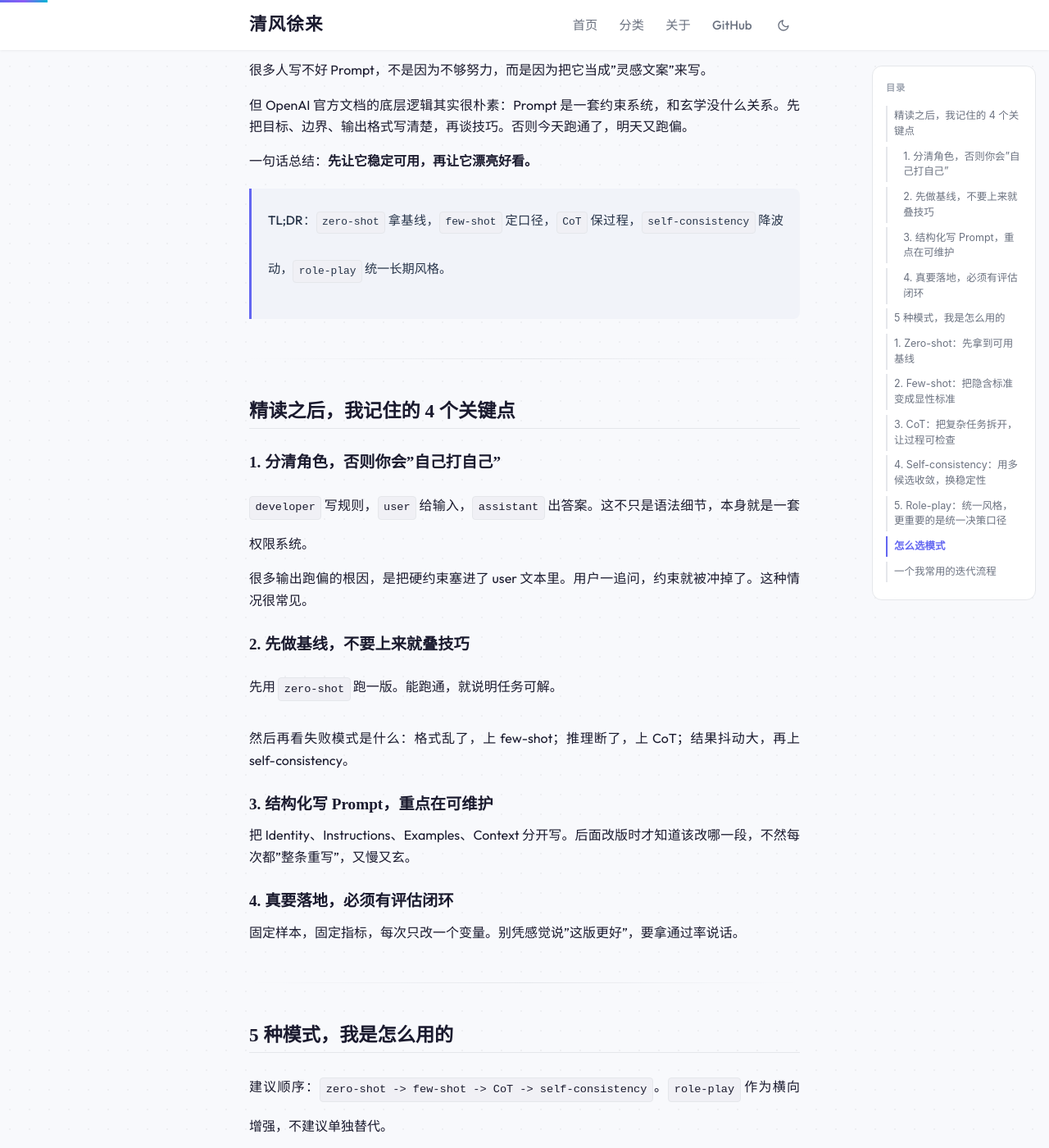
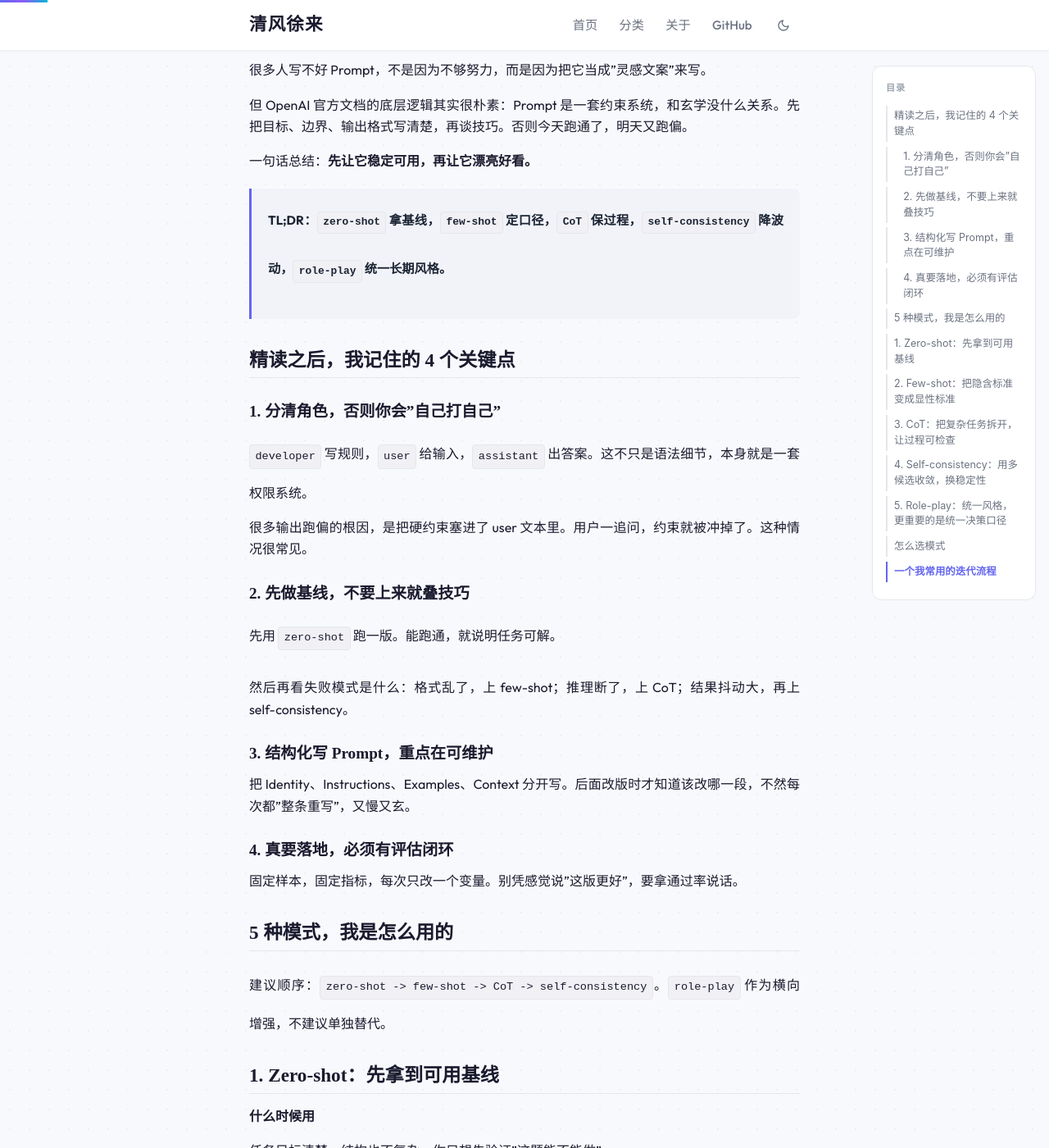
Before and after one commit to Asilencer/asilencer.github.io, a Jekyll site: the page built from _posts/2026-04-21-five-prompt-schema.md, in a window 1280 px wide and 1400 px high, scrolled down 291 px. Shown: the whole window at 82% size. Built offline with Jekyll 4.4.1, drawn with Linux system fonts in a browser that asks for light colours; some web fonts are replaced; comment, search, counter and statistics services are not loaded.

Commit message:
style: tighten post flow and improve quote contrast

```diff
--- a/_layouts/default.html
+++ b/_layouts/default.html
@@ -6,7 +6,7 @@
   <title>{% if page.title %}{{ page.title }} | {{ site.title }}{% else %}{{ site.title }}{% endif %}</title>
   <meta name="description" content="{{ page.excerpt | default: site.description | strip_html | truncate: 160 }}">
   {% seo %}
-  <link rel="stylesheet" href="{{ '/assets/css/style.css?v=21' | relative_url }}">
+  <link rel="stylesheet" href="{{ '/assets/css/style.css?v=22' | relative_url }}">
   <link rel="preconnect" href="https://fonts.googleapis.com">
   <link rel="preconnect" href="https://fonts.gstatic.com" crossorigin>
   <link href="https://fonts.googleapis.com/css2?family=Noto+Serif+SC:wght@400;600;700;900&family=Outfit:wght@400;500;700;800&family=LXGW+WenKai+Screen:wght@400;700&display=swap" rel="stylesheet">
--- a/assets/css/style.css
+++ b/assets/css/style.css
@@ -6,7 +6,7 @@
   --color-text: #1a1a2e;
   --color-text-secondary: #6b7280;
   --color-text-tertiary: #9ca3af;
-  --color-quote-text: #273449;
+  --color-quote-text: #1b2433;
   --color-primary: #6366f1;
   --color-primary-hover: #4f46e5;
   --color-primary-light: #a5b4fc;
@@ -79,7 +79,7 @@
   --color-text: #e2e8f0;
   --color-text-secondary: #94a3b8;
   --color-text-tertiary: #64748b;
-  --color-quote-text: #dbe7f5;
+  --color-quote-text: #eef4ff;
   --color-primary: #818cf8;
   --color-primary-hover: #a5b4fc;
   --color-primary-light: #6366f1;
@@ -1179,13 +1179,20 @@
   color: var(--color-quote-text);
   font-family: var(--font-sans);
   font-size: 0.95rem;
-  font-weight: 500;
+  font-weight: 600;
   font-style: normal;
   line-height: 1.6;
 }
 
 .post-content blockquote p,
 .page-content blockquote p {
+  color: inherit;
+}
+
+.post-content blockquote code,
+.page-content blockquote code,
+.post-content blockquote strong,
+.page-content blockquote strong {
   color: inherit;
 }
 
```
Also changed, not shown: _posts/2026-04-21-five-prompt-schema.md (+0 -18 lines).
